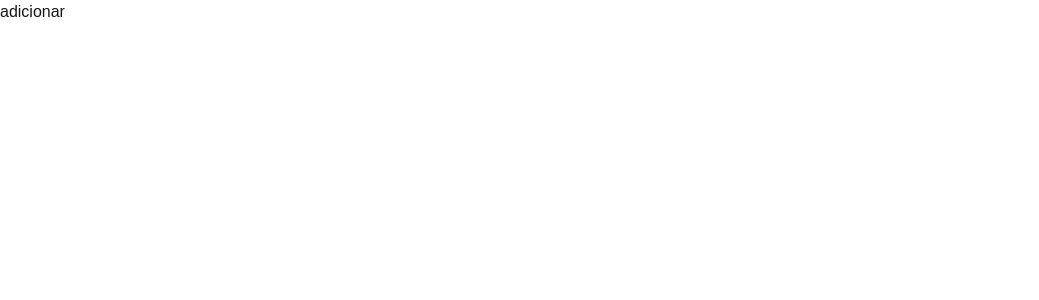
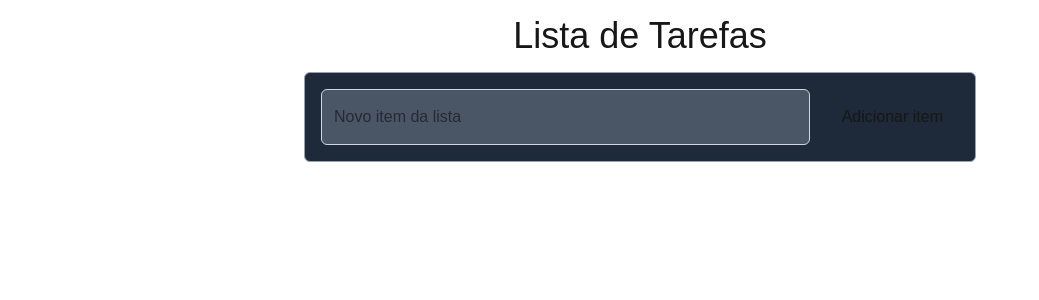
Before and after one commit to pedroguedes9/React, a Next.js app in the folder react-primeiro-projeto/: page / in a window 1280 px wide. Shown: the top 300 px of the page, without its empty margins (0-1039 px from the left). Built offline with nearby package versions, Linux system fonts and the light colour scheme.

Commit message:
finalizando os estudos dos reducers

```diff
--- a/react-primeiro-projeto/src/app/page.tsx
+++ b/react-primeiro-projeto/src/app/page.tsx
@@ -4,17 +4,84 @@ import { listReducer } from "@/reducers/listReducers"
 import { useReducer, useState } from "react"
 function Page() {
   const [list, dispatch] = useReducer(listReducer, [])
-  const handleAddClick = () => {
+  const [inputValue, setInputValue] = useState("")
+  const handleAddButton = () => {
+    if(inputValue.trim() !== "") {
+      dispatch({
+        type: "add",
+        payload: {
+          text: inputValue.trim()
+        }
+      })
+    } else {
+      alert("Precisa ter algo escrito né burrão")
+    }
+    setInputValue("")
+  }
+  const handleChecked = (id:number) => {
     dispatch({
-      type: "add",
+      type: "toggleDone",
+      payload: { id }
+    })
+  }
+  const handleEditButton = (id:number) => {
+    const item = list.find(it => it.id === id)
+    if(!item) return false
+    const newText = window.prompt("Editar Tarefa", item.text)
+    if(!newText || newText?.trim() === "") return false
+    dispatch({
+      type: "editText",
       payload: {
-        text: "Novo item"
+        id,
+        newText: newText
+      }
+    })
+  }
+  const handleDeleteButton = (id:number) => {
+    if(!window.confirm("Tem certeza que quer excluir?")) return false
+    dispatch({
+      type: "removeItem",
+      payload: {
+        id
       }
     })
   }
   return (
-    <div className="">
-      <button onClick={handleAddClick}>adicionar</button>
+    <div className="container mx-auto " >
+      <h1 className="text-center text-4xl my-4 ">Lista de Tarefas</h1>
+      <form onSubmit={e => e.preventDefault()} className="border border-gray-400 p-4 flex flex-row gap-4 rounded-md m max-w-2xl mx-auto bg-gray-800">
+        <input
+          type="text"
+          className="bg-gray-600 text-black border border-gray-300 p-3 flex-1 rounded-md outline-none"
+          placeholder="Novo item da lista"
+          value={inputValue}
+          onChange={(e) => {setInputValue(e.target.value)}}
+        />
+        <button
+          type="submit"
+          className="p-4 cursor-pointer"
+          onClick={handleAddButton}
+        >Adicionar item</button>
+      </form>
+      <ul className="max-w-2xl mx-auto flex flex-col gap-3">
+        {list.map((item, index) => {
+          return (
+            <li
+              key={index}
+              className="flex items-center p-3 border-b border-gray-700"
+            >
+              <input
+                type="checkbox"
+                onChange={() => {handleChecked(item.id)}}
+                checked={item.done}
+                className="w-5 h-5 mr-2"
+              />
+              <p className="flex-1 text-lg">{item.text}</p>
+              <button onClick={() => { handleEditButton(item.id) }} className="mx-4 cursor-pointer hover:text-gray-500" >Editar</button>
+              <button className="mx-4 cursor-pointer hover:text-gray-500 " onClick={() => handleDeleteButton(item.id)}>Excluir</button>
+            </li>
+          )})}
+      </ul>
     </div>
   )
 }
--- a/react-primeiro-projeto/src/reducers/listReducers.ts
+++ b/react-primeiro-projeto/src/reducers/listReducers.ts
@@ -1,4 +1,5 @@
-import { Item } from "@/types/Item";
+import { Item } from "@/types/Item"
+
 type AddAction = {
     type: "add",
     payload: {
@@ -35,20 +36,18 @@ export const listReducer = (list: Item[], action:ListActions) => {
                 done: false
             }]
         case "editText":
-            list.map((item) => {
+            return list.map((item) => {
                 if(item.id === action.payload.id) {
-                    return item.text === action.payload.newText
-                } else {
-                    return item
+                    item.text = action.payload.newText
                 }
+                return item
             })
         case "toggleDone":
-            list.map((item) => {
+            return list.map((item) => {
                 if(item.id === action.payload.id) {
                     item.done = !item.done
-                } else {
-                    return item
                 }
+                return item
             })
         case "removeItem":
             return list.filter(item => item.id !== action.payload.id)
--- /dev/null
+++ b/react-primeiro-projeto/src/types/Item.ts
@@ -0,0 +1,5 @@
+export type Item = {
+    id: number
+    text: string
+    done: boolean
+}
```
